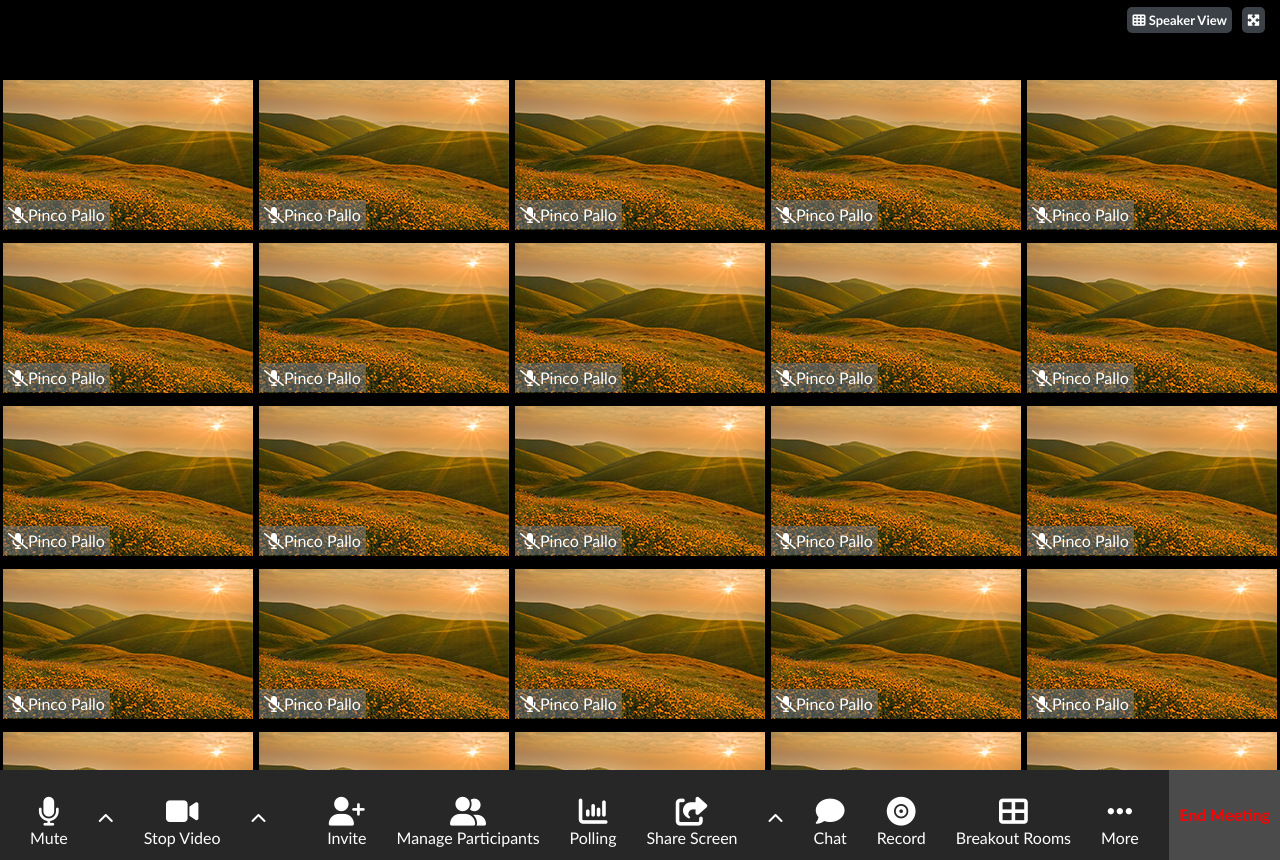
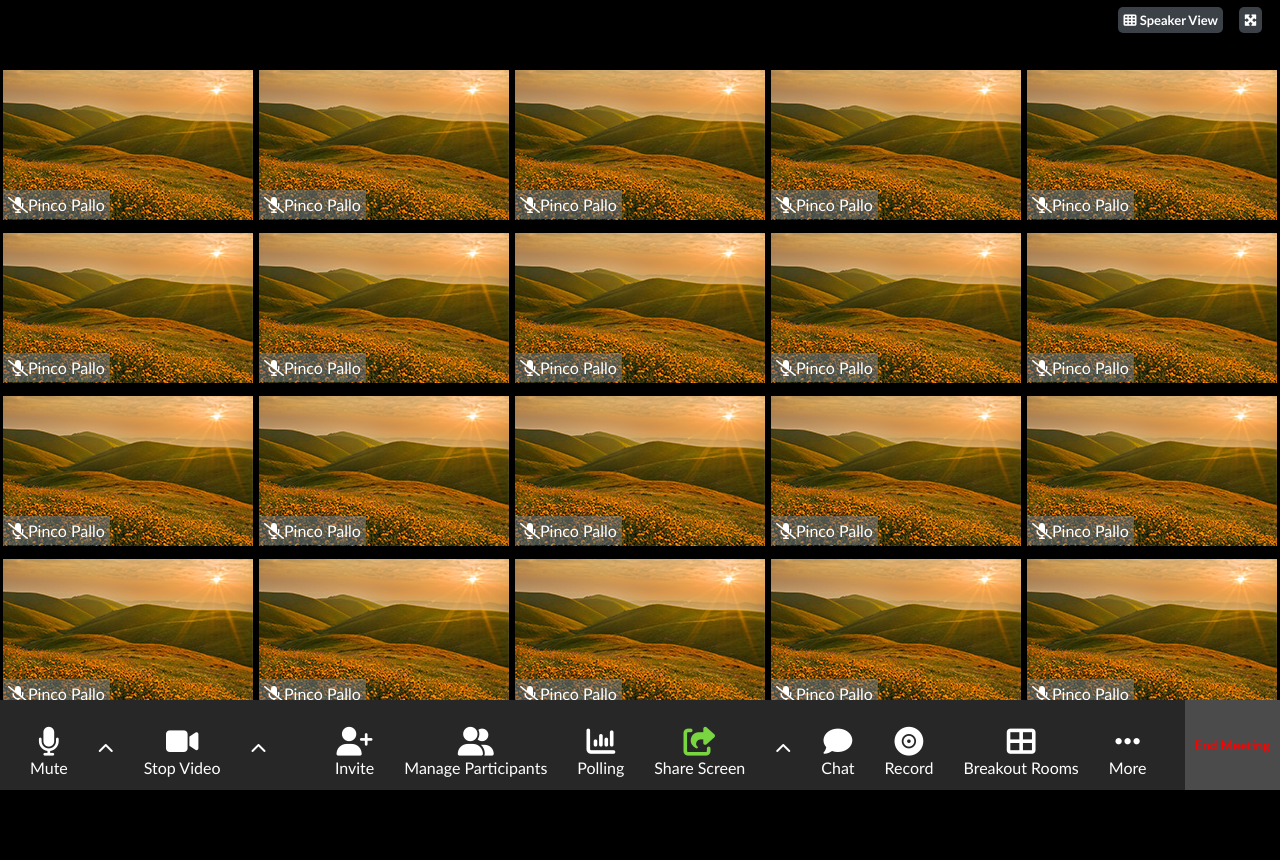
Before and after one commit to simoneaucello/html-css-zoom, a plain HTML site: page index.html in a window 1280 px wide. After the commit the page ends 800 px from the top, so only its background shows below. Drawn offline with Linux system fonts and the light colour scheme.

Commit message:
[add] bottom menu to footer

```diff
--- a/assets/css/style.css
+++ b/assets/css/style.css
@@ -9,12 +9,13 @@ body{
   font-family: 'Trebuchet MS', 'Lucida Sans Unicode', 'Lucida Grande', 'Lucida Sans', Arial, sans-serif;
 }
 
+/* header  */
+
 header{
-  /* position: fixed;
-  z-index: 999; */
+  position: fixed;
+  z-index: 999;
   width:100%;
   height: 70px;
-
 }
 
 header nav{
@@ -28,7 +29,7 @@ header ul{
 }
 
 header ul li{
-  padding: 0 5px;
+  padding: 0 8px;
 }
 
 header ul a{
@@ -42,13 +43,14 @@ header ul a{
   font-weight: bold;
   border-radius: 5px;
   background-color: rgba(119, 129, 141, 0.5);
-
 }
 
+/* main  */
 
 main{
   height: calc(100vh - 100px);
   overflow: auto;
+  padding-top: 60px;
 }
 
 
@@ -70,7 +72,6 @@ img{
 
   flex-wrap: wrap;
   justify-content: space-around;
-
 }
 
 .box{
@@ -88,12 +89,11 @@ img{
 }
 
 
-
+/* footer  */
 
 footer{
   background-color: #272727;
   height: 90px;
-
 }
 
 .bottom-menu{
@@ -105,8 +105,8 @@ color: white;
   align-items: center;
 }
 
-.menu{
-
+.active{
+  color: #79d641;
 }
 
 .menu li{
@@ -129,6 +129,10 @@ color: white;
   line-height: 50px;
 }
 
+.menu li a:hover{
+  color: #79d641;
+}
+
 
 footer nav ul li{
   color: white;
@@ -139,5 +143,4 @@ footer nav ul li{
   background-color: #4b4b4b;
   line-height: 70px;
   padding: 10px;
-
 }
--- a/index.html
+++ b/index.html
@@ -5,11 +5,22 @@
   <meta name="viewport" content="width=device-width, initial-scale=1.0">
   <title>Zoom</title>
 
+<!-- font awesome  -->
+
   <link rel='stylesheet' href='https://cdnjs.cloudflare.com/ajax/libs/font-awesome/6.5.1/css/all.min.css' integrity='sha512-DTOQO9RWCH3ppGqcWaEA1BIZOC6xxalwEsw9c2QQeAIftl+Vegovlnee1c9QX4TctnWMn13TZye+giMm8e2LwA==' crossorigin='anonymous'/>
 
+<!-- font awesome  -->
+
+<!-- css  -->
+
   <link rel="stylesheet" href="assets/css/style.css">
+
+  <!-- css  -->
+
 </head>
 <body>
+
+  <!-- fixed header  -->
 
   <header>
     <nav>
@@ -20,6 +31,9 @@
     </nav>
   </header>
 
+<!-- fixed header  -->
+
+<!-- user icon section  -->
   <main>
     <section>
       <div class="container debug">
@@ -274,8 +288,12 @@
       </div>
     </section>
 
+<!-- user icon section  -->
+
   </main>
 
+
+<!-- footer menu section  -->
   <footer>
     <section class="flexed bot-flex">
     <div class="bottom-menu">
@@ -295,7 +313,7 @@
           <li><a href=""><i class="fa-solid fa-user-plus"></i></a>Invite</li>
           <li><a href=""><i class="fa-solid fa-user-group"></i></a>Manage Participants</li>
           <li><a href=""><i class="fa-solid fa-chart-column"></i></a>Polling</li>
-          <li><a href=""><i class="fa-solid fa-share-from-square"></i></a>Share Screen</li>
+          <li><a href=""><i class="active fa-solid fa-share-from-square"></i></a>Share Screen</li>
           <li><i class="fa-solid fa-chevron-up"></i></li>
           <li><a href=""><i class="fa-solid fa-comment"></i></a>Chat</li>
           <li><a href=""><i class="fa-solid fa-record-vinyl"></i></a>Record</li>
@@ -307,16 +325,12 @@
     </div>
 
     <div class="end-meet">
-      <h4>End Meeting</h4>
+      <h5>End Meeting</h5>
+    </div>
+    </section>
+  </footer>
 
-
-    </div>
-
-
-
-  </section>
-
-  </footer>
+<!-- footer menu section  -->
 
 </body>
 </html>
```
